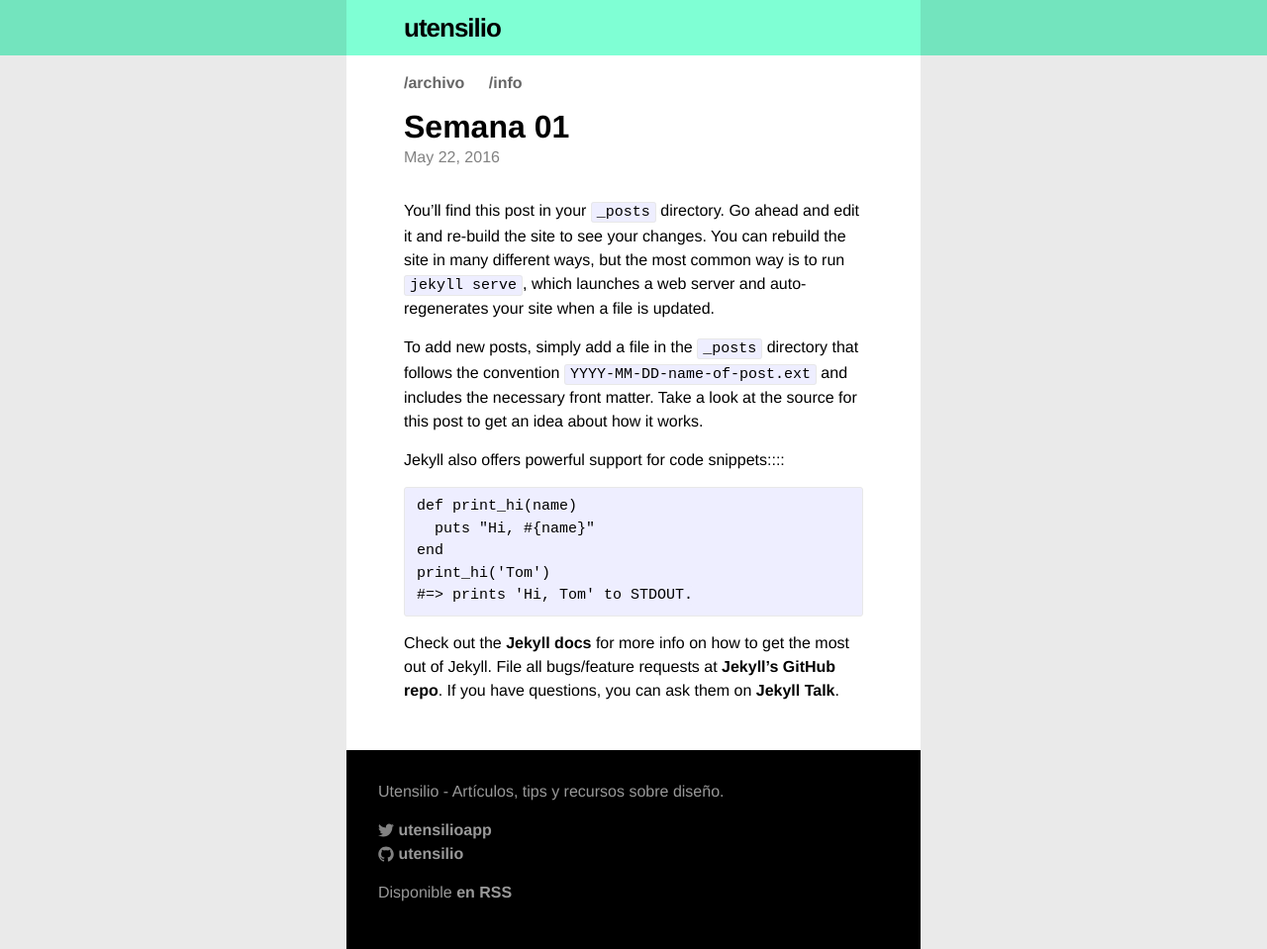
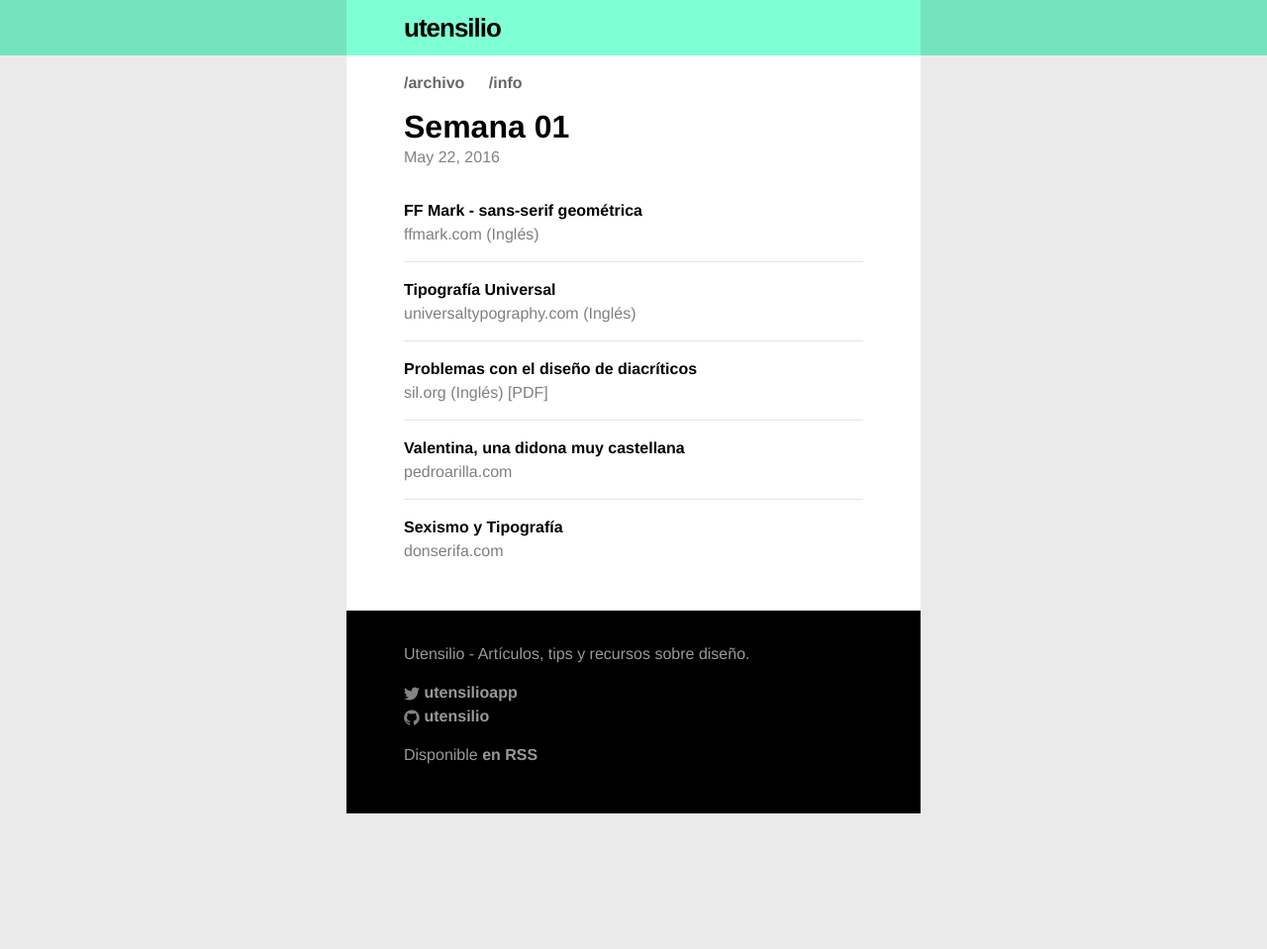
Before and after one commit to utensilio/utensilio, a Jekyll site: the page built from _posts/2016-05-22-semana-01.markdown, in a window 1280 px wide. Shown: the whole page at 99% size. Built offline with Jekyll 4.4.1, drawn with Linux system fonts in a browser that asks for light colours; after the commit the page ends 900 px from its top, so only the background shows below that.

Commit message:
new content added

```diff
--- a/_includes/footer.html
+++ b/_includes/footer.html
@@ -1,8 +1,6 @@
+<div class="wrapper">
 <footer class="site-footer">
 
-  <div class="wrapper">
-
-    <div>
     <div>
       <ul class="contact-list">
         <li>{{ site.title }}.</li>
@@ -28,8 +26,9 @@
     </div>
 
     <p class="rss-subscribe">Disponible <a href="{{ "/feed.xml" | prepend: site.baseurl }}">en RSS</a></p>
-    </div>
 
-  </div>
+
+
 
 </footer>
+</div>
--- a/_posts/2016-05-22-semana-01.markdown
+++ b/_posts/2016-05-22-semana-01.markdown
@@ -4,22 +4,25 @@ title:  "Semana 01"
 date:   2016-05-22 21:33:46
 categories: jekyll update
 ---
-You’ll find this post in your `_posts` directory. Go ahead and edit it and re-build the site to see your changes. You can rebuild the site in many different ways, but the most common way is to run `jekyll serve`, which launches a web server and auto-regenerates your site when a file is updated.
+## [FF Mark - sans-serif geométrica](http://www.ffmark.com/)
+[**_ffmark.com (Inglés)_**](http://www.ffmark.com/)
 
-To add new posts, simply add a file in the `_posts` directory that follows the convention `YYYY-MM-DD-name-of-post.ext` and includes the necessary front matter. Take a look at the source for this post to get an idea about how it works.
+---
 
-Jekyll also offers powerful support for code snippets::::
+## [Tipografía Universal](http://universaltypography.com/)
+[**_universaltypography.com (Inglés)_**](http://universaltypography.com/)
 
-{% highlight ruby %}
-def print_hi(name)
-  puts "Hi, #{name}"
-end
-print_hi('Tom')
-#=> prints 'Hi, Tom' to STDOUT.
-{% endhighlight %}
+---
 
-Check out the [Jekyll docs][jekyll-docs] for more info on how to get the most out of Jekyll. File all bugs/feature requests at [Jekyll’s GitHub repo][jekyll-gh]. If you have questions, you can ask them on [Jekyll Talk][jekyll-talk].
+## [Problemas con el diseño de diacríticos](http://www.sil.org/system/files/reapdata/36/41/09/36410919828090258842878122215150933012/GaultneyThesis_42771.pdf)
+[**_sil.org  (Inglés) [PDF]_**](http://www.sil.org)
 
-[jekyll-docs]: http://jekyllrb.com/docs/home
-[jekyll-gh]:   https://github.com/jekyll/jekyll
-[jekyll-talk]: https://talk.jekyllrb.com/
+---
+
+## [Valentina, una didona muy castellana](http://pedroarilla.com/es/valentina)
+[**_pedroarilla.com_**](http://pedroarilla.com)
+
+---
+
+## [Sexismo y Tipografía](http://donserifa.com/articulos/sexismo-y-tipografia/)
+[**_donserifa.com_**](http://donserifa.com)
--- a/_posts/2016-06-04-semana-03.markdown
+++ b/_posts/2016-06-04-semana-03.markdown
@@ -4,8 +4,8 @@ title:  "Semana 03"
 date:   2016-06-04 22:15:00
 categories: jekyll update
 ---
-## [Valentina, una didona muy castellana](http://pedroarilla.com/es/valentina)
-[**_pedroarilla.com_**](http://pedroarilla.com)
+## [Scripts para Illustrator por Hiroyuki Sato](http://shspage.com/aijs/en/)
+[**_shspage.com (Inglés)_**](http://shspage.com)
 
 ---
 
--- a/_sass/_base.scss
+++ b/_sass/_base.scss
@@ -163,8 +163,6 @@ blockquote {
 pre,
 code {
     font-size: 15px;
-    border: 1px solid $grey-color-light;
-    border-radius: 3px;
     background-color: #eef;
 }
 
@@ -209,10 +207,10 @@ pre {
     }
 }
 
-.site-footer .wrapper {
+.site-footer {
   color: rgba(255,255,255,0.6);
   background: black;
-  padding: $spacing-unit 2rem;
+  padding: 2rem 10%;
 }
 
 
--- a/_sass/_layout.scss
+++ b/_sass/_layout.scss
@@ -60,54 +60,6 @@
     margin-left: 0;
 }
 
-.footer-col-wrapper {
-    font-size: 15px;
-    color: $grey-color;
-    margin-left: -$spacing-unit / 2;
-    @extend %clearfix;
-}
-
-.footer-col {
-    float: left;
-    margin-bottom: $spacing-unit / 2;
-    padding-left: $spacing-unit / 2;
-}
-
-.footer-col-1 {
-    width: -webkit-calc(35% - (#{$spacing-unit} / 2));
-    width:         calc(35% - (#{$spacing-unit} / 2));
-}
-
-.footer-col-2 {
-    width: -webkit-calc(20% - (#{$spacing-unit} / 2));
-    width:         calc(20% - (#{$spacing-unit} / 2));
-}
-
-.footer-col-3 {
-    width: -webkit-calc(45% - (#{$spacing-unit} / 2));
-    width:         calc(45% - (#{$spacing-unit} / 2));
-}
-
-@include media-query($on-laptop) {
-    .footer-col-1,
-    .footer-col-2 {
-        width: -webkit-calc(50% - (#{$spacing-unit} / 2));
-        width:         calc(50% - (#{$spacing-unit} / 2));
-    }
-
-    .footer-col-3 {
-        width: -webkit-calc(100% - (#{$spacing-unit} / 2));
-        width:         calc(100% - (#{$spacing-unit} / 2));
-    }
-}
-
-@include media-query($on-palm) {
-    .footer-col {
-        float: none;
-        width: -webkit-calc(100% - (#{$spacing-unit} / 2));
-        width:         calc(100% - (#{$spacing-unit} / 2));
-    }
-}
 
 
 
```
Also changed, not shown: _posts/2016-05-29-semana-02.markdown (+4 -4 lines). Lines whose indentation alone changed are shown as unchanged.
